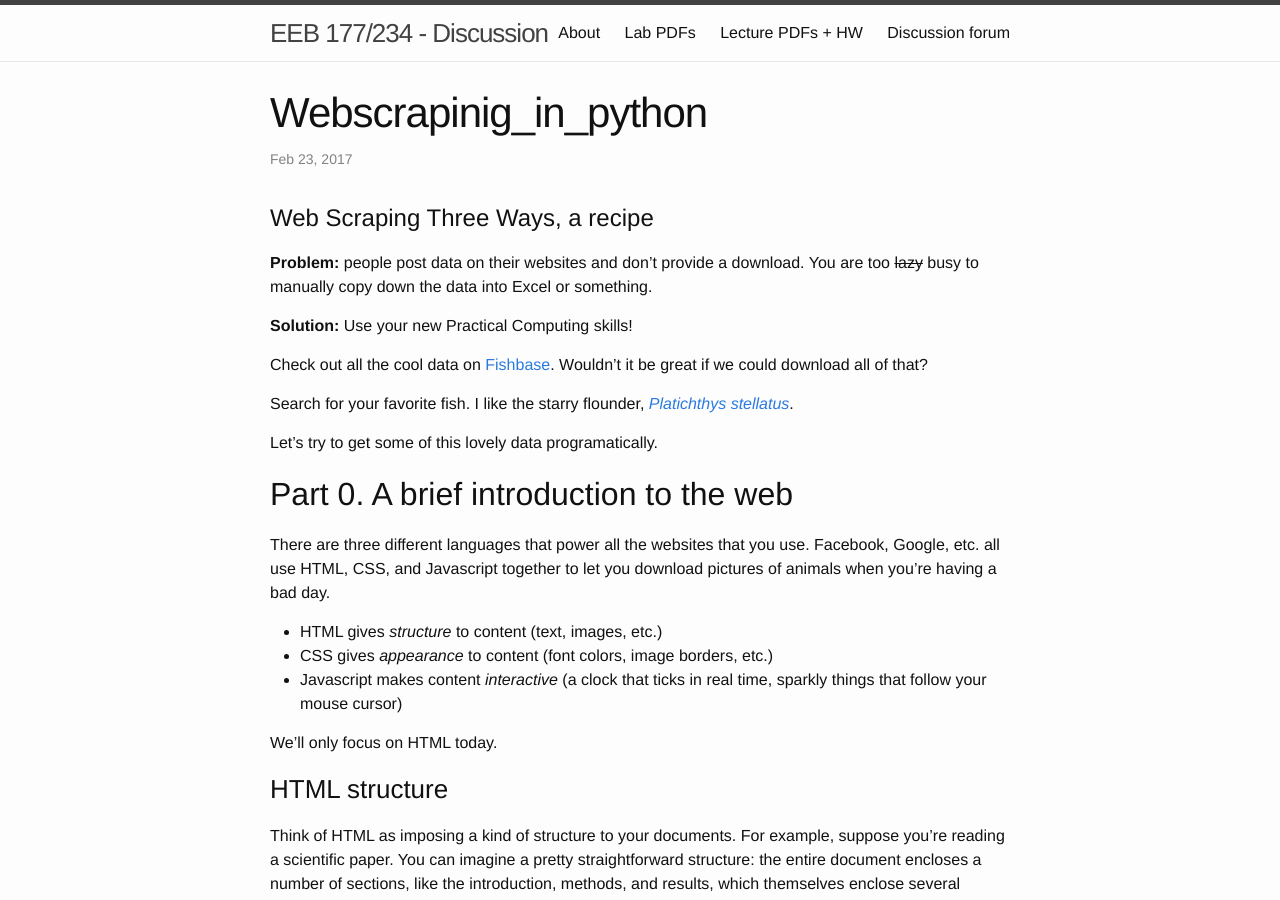
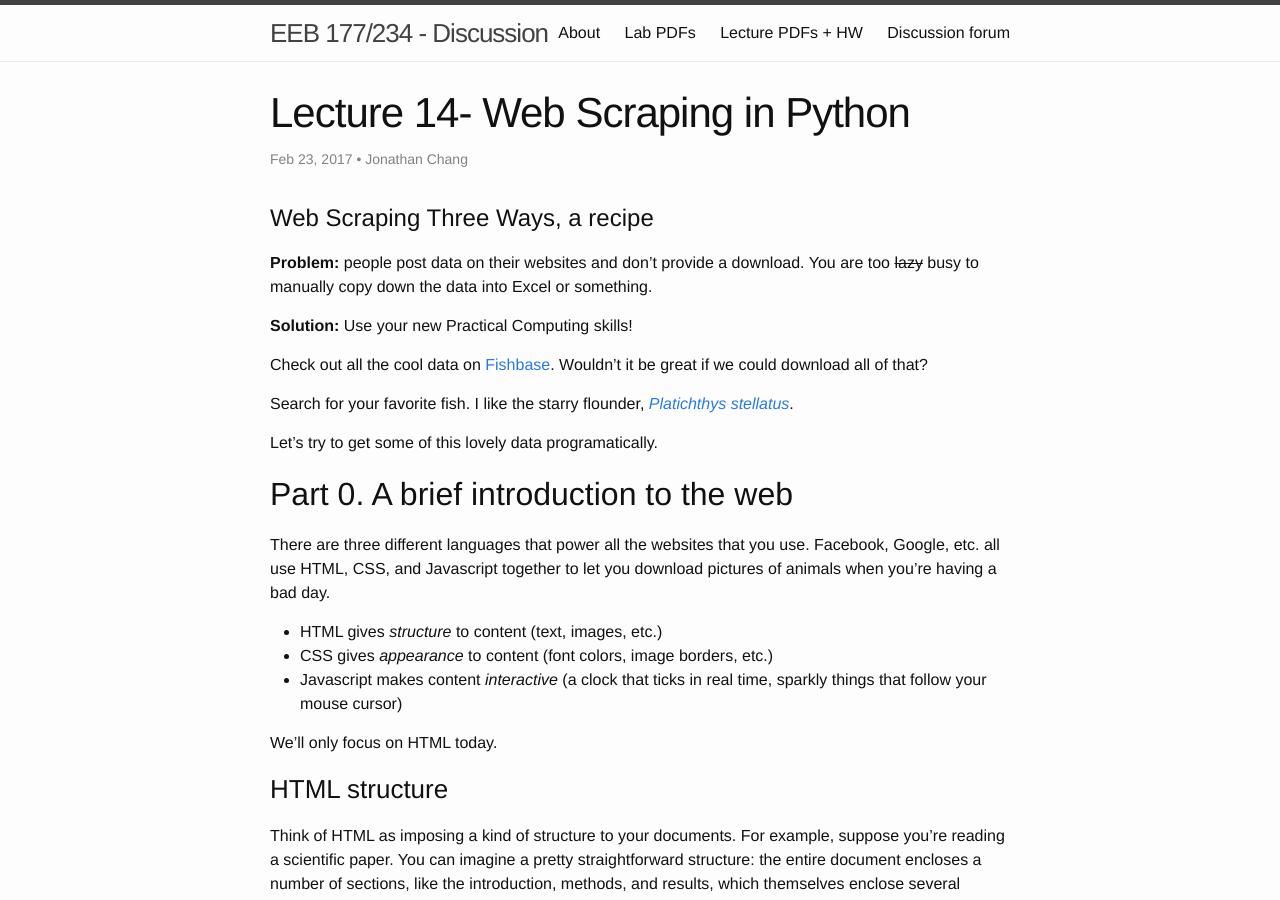
Before and after one commit to michaelalfaro/eeb177-W17.github.io, a Jekyll site: the page built from _posts/2017-02-23-webscrapinig_in_python.markdown, in a window 1280 px wide and 900 px high. Built offline with Jekyll 4.4.1, drawn with Linux system fonts in a browser that asks for light colours; our own code applies the rules of GitHub Pages for plain Markdown files.

Commit message:
adding header to jc handout

```diff
--- a/_posts/2017-02-23-webscrapinig_in_python.markdown
+++ b/_posts/2017-02-23-webscrapinig_in_python.markdown
@@ -1,3 +1,10 @@
+---
+layout: post
+title: Lecture 14- Web Scraping in Python
+date:   2017-02-23
+author: Jonathan Chang
+---
+
 # Web Scraping Three Ways, a recipe
 
 **Problem:** people post data on their websites and don't provide a download. You are too <s>lazy</s> busy to manually copy down the data into Excel or something.
```
